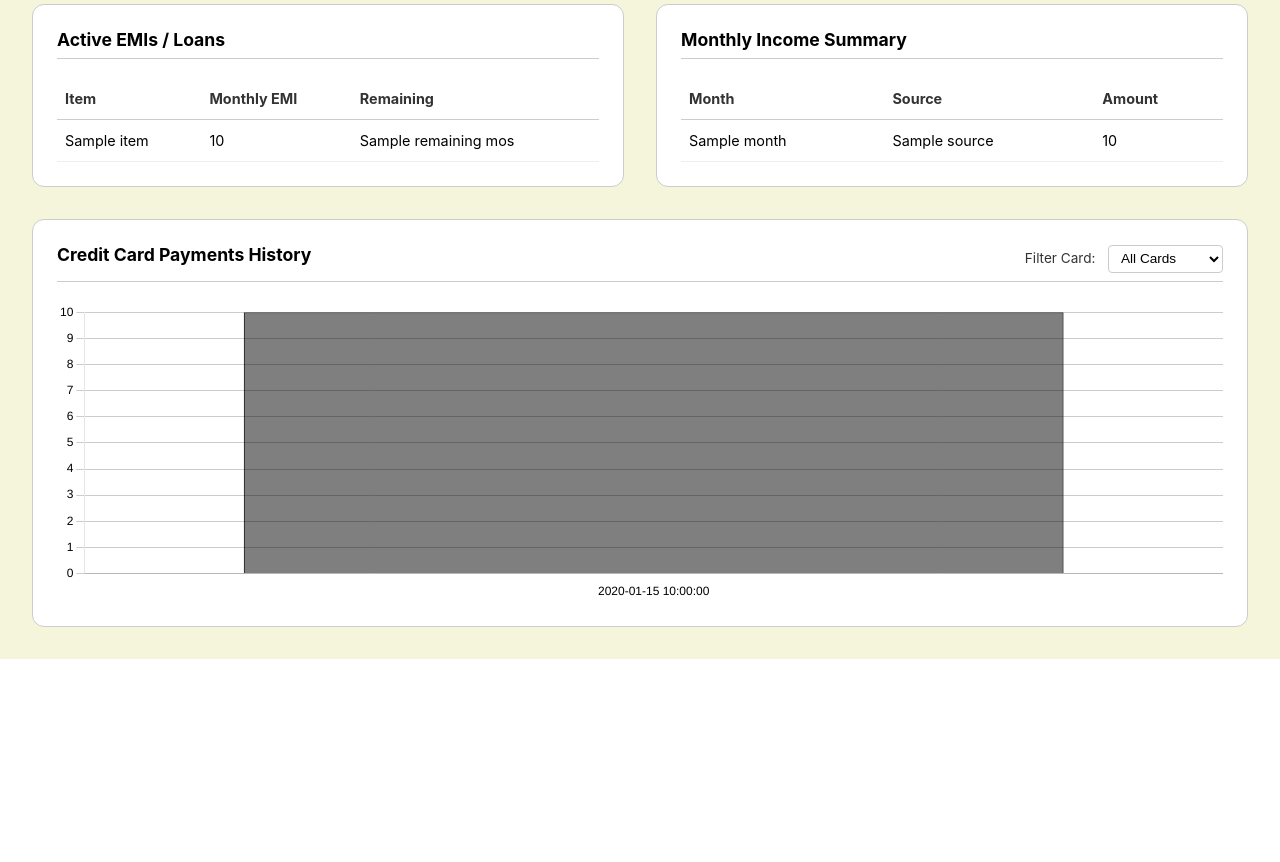
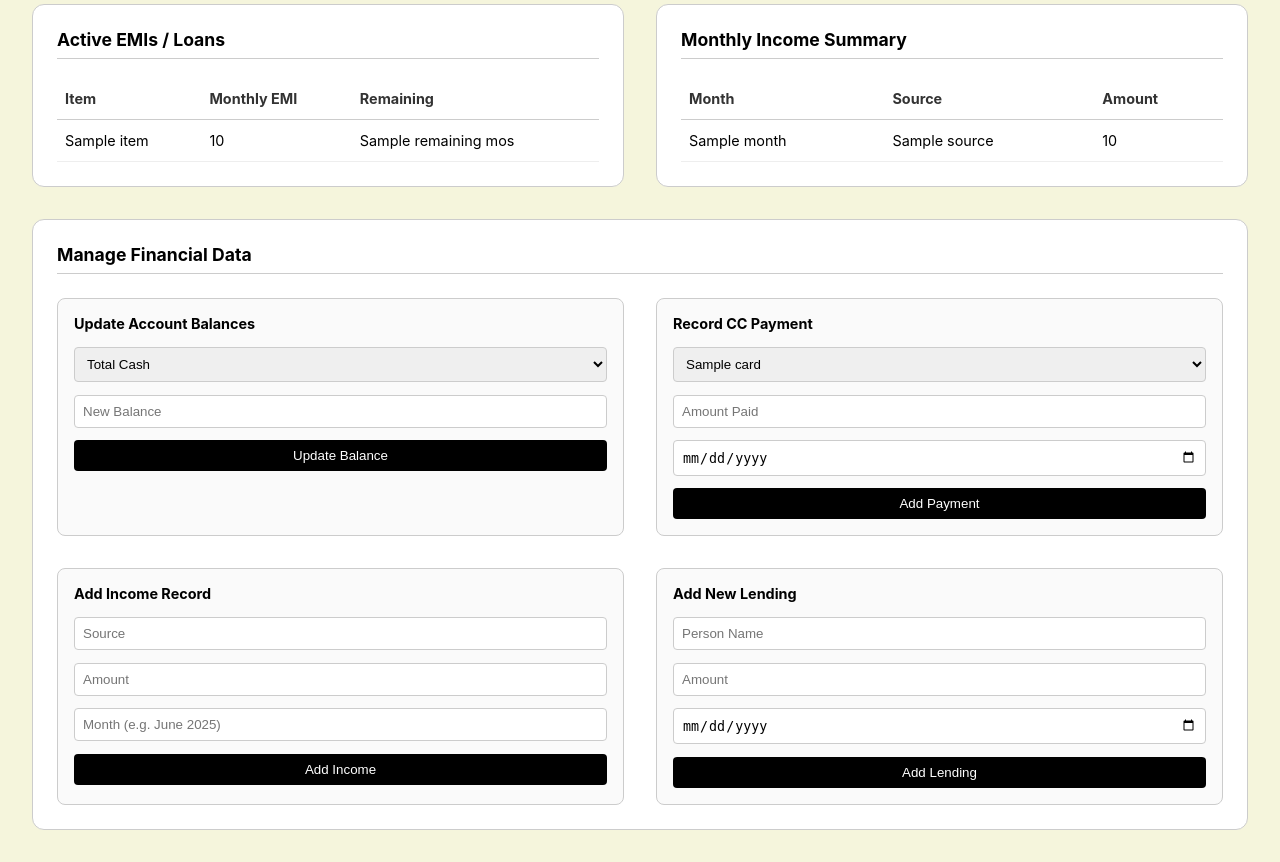
Before and after one commit to MdSujan99/finance-dashboard, a FastAPI app: template templates/dashboard.html in a window 1280 px wide. Shown: the part 513-1375 px from the top of the page. Before the commit the page ends 1172 px from the top, so only its background shows below. Run offline with FastAPI, Linux system fonts and the light colour scheme; the template is opened without the code that fills it: most values are stand-ins (such as "Sample title", 1, 10 or a date in 2020).

Commit message:
v2.0: SQLite integration, manual entry forms, and updated documentation

```diff
--- a/main.py
+++ b/main.py
@@ -4,9 +4,12 @@ from datetime import datetime
 from typing import List, Dict, Any, Optional
 
 import pandas as pd
-from fastapi import FastAPI, Request, UploadFile, File
+from fastapi import FastAPI, Request, UploadFile, File, Form
 from fastapi.responses import RedirectResponse, HTMLResponse
 from fastapi.templating import Jinja2Templates
+from sqlmodel import Session, select, func
+
+from models import engine, Account, CreditCard, CCPayment, Lending, Loan, Income
 
 # --- Constants & Configuration ---
 UPLOAD_DIR = "temp_uploads"
@@ -39,14 +42,118 @@ def clean_currency(value: Any) -> float:
 
 def format_date(value: Any) -> str:
     """Formats a date value into a YYYY-MM-DD string."""
-    if pd.isna(value):
+    if pd.isna(value) or value is None:
         return "N/A"
     if isinstance(value, datetime):
         return value.strftime('%Y-%m-%d')
     return str(value)
 
 
-# --- Core Logic: FinanceParser ---
+# --- Core Logic: FinanceService (SQLite) ---
+class FinanceService:
+    """
+    Service layer to fetch financial data from SQLite database.
+    """
+    def __init__(self, session: Session):
+        self.session = session
+
+    def get_dashboard_data(self) -> Dict[str, Any]:
+        """Fetches all data required for the dashboard."""
+        data = {}
+
+        # 1. Accounts (Cash/Savings)
+        accounts = self.session.exec(select(Account)).all()
+        data['total_cash'] = next((a.balance for a in accounts if "Cash" in a.name), 0.0)
+        data['total_savings'] = next((a.balance for a in accounts if "Savings" in a.name), 0.0)
+
+        # 2. Credit Cards
+        cards = self.session.exec(select(CreditCard)).all()
+        total_cc_due = 0.0
+        total_cc_limit = 0.0
+        cc_utilization = []
+        bob_due = 0.0
+
+        for card in cards:
+            total_cc_due += card.current_due
+            total_cc_limit += card.max_limit
+            if "BOB" in card.name.upper():
+                bob_due += card.current_due
+
+            util_pct = (card.current_due / card.max_limit * 100) if card.max_limit > 0 else 0
+            cc_utilization.append({
+                "name": card.name,
+                "due": card.current_due,
+                "limit": card.max_limit,
+                "available": card.max_limit - card.current_due,
+                "utilization": round(util_pct, 1)
+            })
+
+        data['cc_utilization'] = cc_utilization
+        data['card_info'] = [{"id": card.id, "name": card.name} for card in cards]
+        data['total_cc_due'] = total_cc_due
+        data['total_cc_limit'] = total_cc_limit
+        data['bob_due'] = bob_due
+        data['total_cc_utilization'] = round((total_cc_due / total_cc_limit * 100), 1) if total_cc_limit > 0 else 0
+
+        # 3. Lendings
+        lendings = self.session.exec(select(Lending)).all()
+        active_lendings = []
+        total_lent = 0.0
+        now = datetime.now()
+
+        for l in lendings:
+            if not l.is_paid:
+                is_overdue = False
+                if l.due_date:
+                    is_overdue = l.due_date < now
+
+                active_lendings.append({
+                    "person": l.person,
+                    "amount": l.amount,
+                    "due_date": format_date(l.due_date),
+                    "overdue": is_overdue
+                })
+                total_lent += l.amount
+
+        data['active_lendings'] = active_lendings
+        data['total_lent'] = total_lent
+
+        # 4. EMIs
+        loans = self.session.exec(select(Loan).where(Loan.is_active == True)).all()
+        data['active_emis'] = [{
+            "item": loan.provider,
+            "amount": loan.monthly_emi,
+            "remaining": loan.months_left
+        } for loan in loans]
+
+        # 5. Incomes
+        incomes = self.session.exec(select(Income)).all()
+        data['incomes'] = [{
+            "month": inc.date,
+            "amount": inc.amount,
+            "source": inc.source
+        } for inc in incomes]
+
+        # 6. Payments History
+        payments = self.session.exec(
+            select(CCPayment, CreditCard.name)
+            .join(CreditCard)
+            .order_by(CCPayment.date)
+        ).all()
+
+        data['payments_history'] = [{
+            "date": p[0].date.strftime('%Y-%m-%d'),
+            "amount": p[0].amount,
+            "card": p[1]
+        } for p in payments]
+
+        # 7. Net Worth
+        data['net_worth'] = data['total_cash'] + data['total_savings'] + data['total_lent'] - data['total_cc_due']
+
+        return data
+
+
+# --- Original Core Logic: FinanceParser (Kept for Migration/Upload fallback) ---
 class FinanceParser:
     """
     Parses a specifically formatted Excel file to extract financial data
@@ -282,31 +389,92 @@ async def home(request: Request):
 
 @app.post("/upload")
 async def upload_file(file: UploadFile = File(...)):
-    """Handles Excel file upload and saves it locally."""
+    """Handles Excel file upload and triggers a fresh migration."""
     try:
         with open(TEMP_FILE_PATH, "wb") as buffer:
             shutil.copyfileobj(file.file, buffer)
+
+        # Trigger migration from Excel to DB
+        from migrate import migrate_excel_to_sqlite
+        migrate_excel_to_sqlite(TEMP_FILE_PATH)
+
         return RedirectResponse(url="/dashboard", status_code=303)
     except Exception as e:
-        return HTMLResponse(content=f"Upload failed: {str(e)}", status_code=500)
+        return HTMLResponse(content=f"Upload & Migration failed: {str(e)}", status_code=500)
 
 
 @app.get("/dashboard", response_class=HTMLResponse)
 async def dashboard(request: Request):
-    """Parses the latest uploaded file and displays the dashboard."""
-    if not os.path.exists(TEMP_FILE_PATH):
-        return RedirectResponse(url="/")
+    """Fetches dashboard data from SQLite."""
+    try:
+        with Session(engine) as session:
+            service = FinanceService(session)
+            dashboard_data = service.get_dashboard_data()
 
-    try:
-        parser = FinanceParser(TEMP_FILE_PATH)
-        dashboard_data = parser.parse()
         return templates.TemplateResponse("dashboard.html", {
             "request": request,
-            "data": dashboard_data
+            "data": dashboard_data,
+            "now_date": datetime.now().strftime('%Y-%m-%d')
         })
     except Exception as e:
-        # For production, log the error and show a user-friendly message
-        return HTMLResponse(content=f"Error parsing financial data: {str(e)}", status_code=500)
+        return HTMLResponse(content=f"Error fetching data from database: {str(e)}", status_code=500)
+
+
+# --- Manual Data Entry Routes ---
+
+@app.post("/add_income")
+async def add_income(source: str = Form(...), amount: float = Form(...), date: str = Form(...)):
+    with Session(engine) as session:
+        session.add(Income(source=source, amount=amount, date=date))
+        session.commit()
+    return RedirectResponse(url="/dashboard", status_code=303)
+
+
+@app.post("/update_account")
+async def update_account(name: str = Form(...), balance: float = Form(...)):
+    with Session(engine) as session:
+        statement = select(Account).where(Account.name == name)
+        account = session.exec(statement).first()
+        if account:
+            account.balance = balance
+            account.updated_at = datetime.utcnow()
+            session.add(account)
+            session.commit()
+    return RedirectResponse(url="/dashboard", status_code=303)
+
+
+@app.post("/add_payment")
+async def add_payment(card_id: int = Form(...), amount: float = Form(...), date: str = Form(...)):
+    with Session(engine) as session:
+        session.add(CCPayment(
+            card_id=card_id,
+            amount=amount,
+            date=datetime.strptime(date, '%Y-%m-%d')
+        ))
+        # Update current due on the card automatically
+        statement = select(CreditCard).where(CreditCard.id == card_id)
+        card = session.exec(statement).one()
+        card.current_due -= amount
+        session.add(card)
+        session.commit()
+    return RedirectResponse(url="/dashboard", status_code=303)
+
+
+@app.post("/add_lending")
+async def add_lending(person: str = Form(...), amount: float = Form(...), due_date: str = Form(...)):
+    with Session(engine) as session:
+        due = datetime.strptime(due_date, '%Y-%m-%d') if due_date else None
+        session.add(Lending(person=person, amount=amount, due_date=due))
+        session.commit()
+    return RedirectResponse(url="/dashboard", status_code=303)
+
+
+@app.post("/add_emi")
+async def add_emi(provider: str = Form(...), amount: float = Form(...), remaining: str = Form(...)):
+    with Session(engine) as session:
+        session.add(Loan(provider=provider, monthly_emi=amount, months_left=remaining))
+        session.commit()
+    return RedirectResponse(url="/dashboard", status_code=303)
 
 
 if __name__ == "__main__":
--- a/templates/dashboard.html
+++ b/templates/dashboard.html
@@ -239,19 +239,59 @@
         </div>
     </div>
 
-    <!-- Graph Section -->
     <div class="section" style="margin-top: 2rem;">
-        <div style="display: flex; justify-content: space-between; align-items: center; margin-bottom: 1.2rem; border-bottom: 1px solid var(--border); padding-bottom: 0.5rem;">
-            <h2 style="margin: 0; border: none;">Credit Card Payments History</h2>
-            <div>
-                <label for="cardFilter" style="font-size: 0.85rem; color: var(--text-dim); margin-right: 0.5rem;">Filter Card:</label>
-                <select id="cardFilter" style="padding: 0.3rem 0.5rem; border-radius: 4px; border: 1px solid var(--border); font-size: 0.85rem; background: var(--card-bg); color: var(--text-main);">
-                    <option value="ALL">All Cards</option>
-                </select>
+        <h2 style="margin-bottom: 1.5rem;">Manage Financial Data</h2>
+
+        <div class="section-grid">
+            <!-- Update Balances -->
+            <div style="background: rgba(0,0,0,0.02); padding: 1rem; border-radius: 8px; border: 1px solid var(--border);">
+                <h3 style="font-size: 0.9rem; margin-top: 0;">Update Account Balances</h3>
+                <form action="/update_account" method="post" style="display: flex; flex-direction: column; gap: 0.8rem;">
+                    <select name="name" required style="padding: 0.5rem; border: 1px solid var(--border); border-radius: 4px;">
+                        <option value="Total Cash">Total Cash</option>
+                        <option value="Total Savings">Total Savings</option>
+                    </select>
+                    <input type="number" step="0.01" name="balance" placeholder="New Balance" required style="padding: 0.5rem; border: 1px solid var(--border); border-radius: 4px;">
+                    <button type="submit" style="background: var(--text-main); color: white; border: none; padding: 0.5rem; border-radius: 4px; cursor: pointer;">Update Balance</button>
+                </form>
             </div>
-        </div>
-        <div style="height: 300px; width: 100%;">
-            <canvas id="paymentsChart"></canvas>
+
+            <!-- Add CC Payment -->
+            <div style="background: rgba(0,0,0,0.02); padding: 1rem; border-radius: 8px; border: 1px solid var(--border);">
+                <h3 style="font-size: 0.9rem; margin-top: 0;">Record CC Payment</h3>
+                <form action="/add_payment" method="post" style="display: flex; flex-direction: column; gap: 0.8rem;">
+                    <select name="card_id" required style="padding: 0.5rem; border: 1px solid var(--border); border-radius: 4px;">
+                        {% for card in data.card_info %}
+                        <option value="{{ card.id }}">{{ card.name }}</option>
+                        {% endfor %}
+                    </select>
+                    <input type="number" step="0.01" name="amount" placeholder="Amount Paid" required style="padding: 0.5rem; border: 1px solid var(--border); border-radius: 4px;">
+                    <input type="date" name="date" required style="padding: 0.5rem; border: 1px solid var(--border); border-radius: 4px;" value="{{ now_date }}">
+                    <button type="submit" style="background: var(--text-main); color: white; border: none; padding: 0.5rem; border-radius: 4px; cursor: pointer;">Add Payment</button>
+                </form>
+            </div>
+
+            <!-- Add Income -->
+            <div style="background: rgba(0,0,0,0.02); padding: 1rem; border-radius: 8px; border: 1px solid var(--border);">
+                <h3 style="font-size: 0.9rem; margin-top: 0;">Add Income Record</h3>
+                <form action="/add_income" method="post" style="display: flex; flex-direction: column; gap: 0.8rem;">
+                    <input type="text" name="source" placeholder="Source" required style="padding: 0.5rem; border: 1px solid var(--border); border-radius: 4px;">
+                    <input type="number" step="0.01" name="amount" placeholder="Amount" required style="padding: 0.5rem; border: 1px solid var(--border); border-radius: 4px;">
+                    <input type="text" name="date" placeholder="Month (e.g. June 2025)" required style="padding: 0.5rem; border: 1px solid var(--border); border-radius: 4px;">
+                    <button type="submit" style="background: var(--text-main); color: white; border: none; padding: 0.5rem; border-radius: 4px; cursor: pointer;">Add Income</button>
+                </form>
+            </div>
+
+            <!-- Add Lending -->
+            <div style="background: rgba(0,0,0,0.02); padding: 1rem; border-radius: 8px; border: 1px solid var(--border);">
+                <h3 style="font-size: 0.9rem; margin-top: 0;">Add New Lending</h3>
+                <form action="/add_lending" method="post" style="display: flex; flex-direction: column; gap: 0.8rem;">
+                    <input type="text" name="person" placeholder="Person Name" required style="padding: 0.5rem; border: 1px solid var(--border); border-radius: 4px;">
+                    <input type="number" step="0.01" name="amount" placeholder="Amount" required style="padding: 0.5rem; border: 1px solid var(--border); border-radius: 4px;">
+                    <input type="date" name="due_date" style="padding: 0.5rem; border: 1px solid var(--border); border-radius: 4px;">
+                    <button type="submit" style="background: var(--text-main); color: white; border: none; padding: 0.5rem; border-radius: 4px; cursor: pointer;">Add Lending</button>
+                </form>
+            </div>
         </div>
     </div>
 
```
Also changed, not shown: migrate.py (added, +122 -0 lines), models.py (added, +57 -0 lines), finance.db (added).
